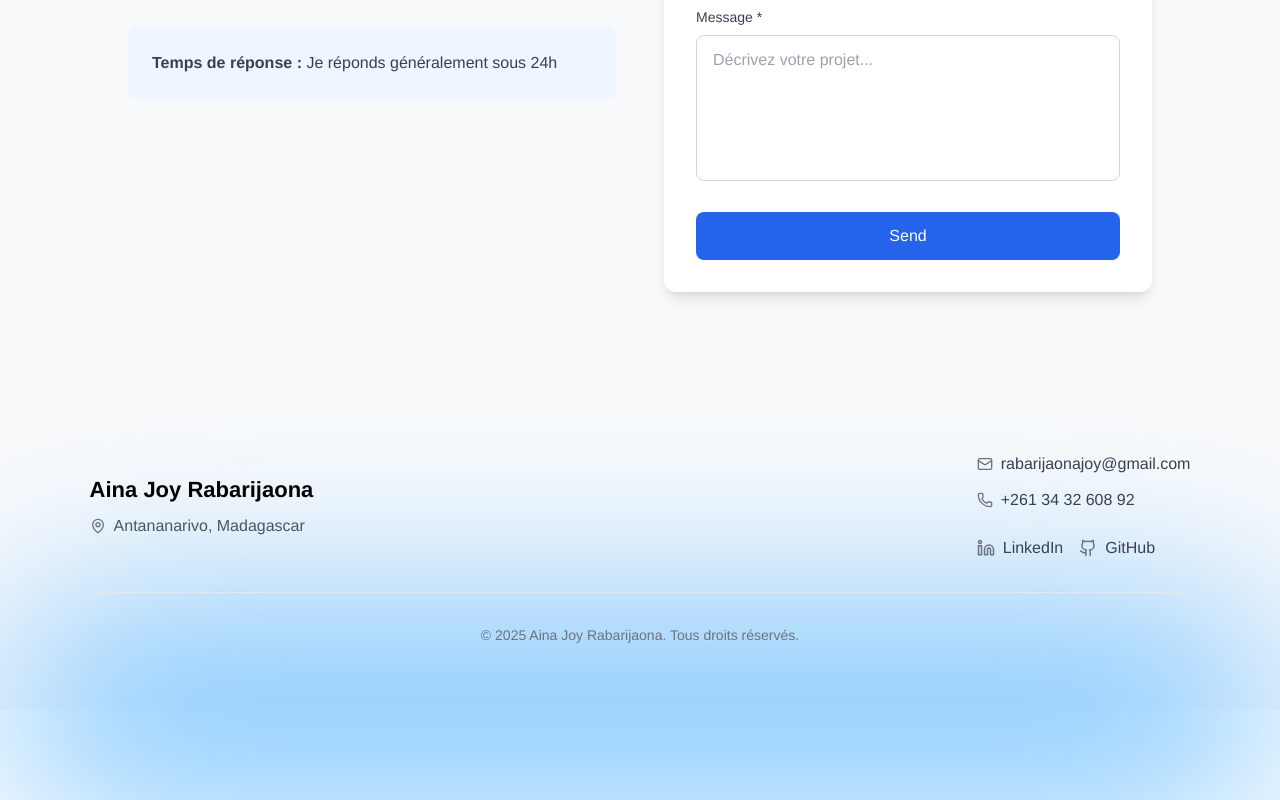
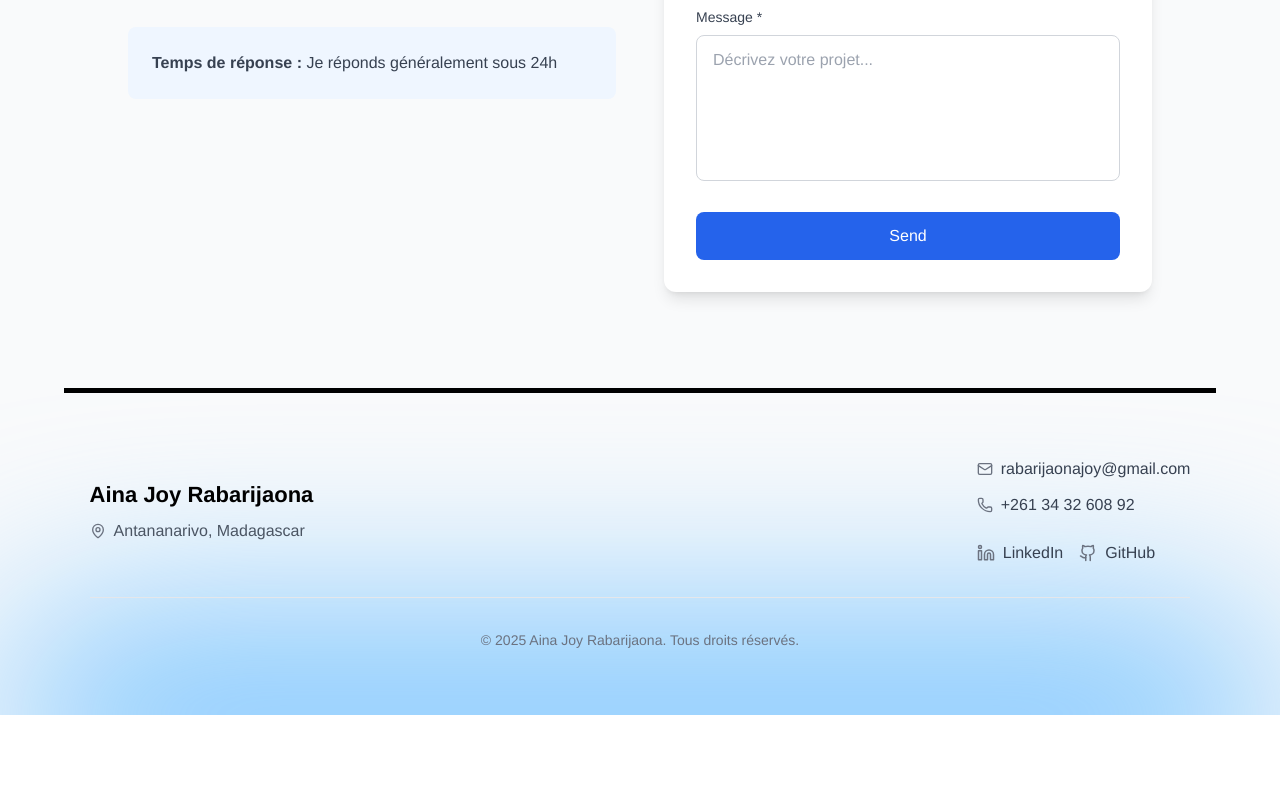
Before and after one commit to rabarijoy/portfolio, a Next.js app: page /en in a window 1280 px wide. Shown: the part 7775-8575 px from the top of the page. After the commit the page ends 8490 px from the top, so only its background shows below. Built offline with nearby package versions, Linux system fonts and the light colour scheme.

Commit message:
feat(footer): add black separator line and hide content below copyright
- Add 5px black line at top of footer with same padding as navbar
- Add overflow-hidden to hide content below copyright text
- Keep ellipse visible for blur effect
- Fix indentation in footer component

```diff
--- a/app/[locale]/page.tsx
+++ b/app/[locale]/page.tsx
@@ -11,7 +11,7 @@ import { Footer } from '@/components/Footer';
 
 export default function HomePage() {
   return (
-    <>
+    <div className="overflow-hidden">
       <Header />
       <main>
         <Hero />
@@ -24,6 +24,6 @@ export default function HomePage() {
         <Contact />
       </main>
       <Footer />
-    </>
+    </div>
   );
 }
--- a/app/layout.tsx
+++ b/app/layout.tsx
@@ -13,7 +13,7 @@ export default function RootLayout({
 }) {
   return (
     <html suppressHydrationWarning>
-      <body>{children}</body>
+      <body className="overflow-x-hidden">{children}</body>
     </html>
   );
 }
--- a/components/Footer.tsx
+++ b/components/Footer.tsx
@@ -7,14 +7,20 @@ export function Footer() {
 
   return (
     <footer className="relative bg-gray-50 font-helvetica">
+      {/* Ligne noire de séparation en haut - même padding que la navbar */}
+      <div className="px-[4vw] lg:px-[5vw]">
+        <div className="w-full h-[5px] bg-black" />
+      </div>
+
       {/* Ellipse bleue floue en bas - au-dessus du fond mais en dessous du contenu */}
       <div
         className="absolute bottom-0 left-0 w-full h-[180px] bg-blue-accent rounded-full transform translate-y-1/2 blur-[100px] will-change-[filter] pointer-events-none"
         style={{ zIndex: 1 }}
       />
 
-      {/* Contenu du footer */}
-      <div className="relative z-10 max-w-screen-2xl mx-auto px-[6vw] lg:px-[7vw] py-12 lg:py-16">
+      {/* Contenu du footer avec overflow-hidden pour masquer ce qui dépasse après le copyright */}
+      <div className="relative z-10 overflow-hidden">
+        <div className="max-w-screen-2xl mx-auto px-[6vw] lg:px-[7vw] py-12 lg:py-16">
           <div className="flex flex-col lg:flex-row justify-between items-start lg:items-center gap-8 lg:gap-12">
           {/* Colonne gauche */}
           <div className="flex flex-col gap-4">
@@ -88,12 +94,13 @@ export function Footer() {
           </div>
 
           {/* Copyright */}
-        <div className="mt-8 pt-8 border-t border-gray-200">
+          <div className="mt-8 pt-8 border-t border-gray-200" id="footer-copyright">
             <p className="font-helvetica text-[14px] text-gray-500 text-center">
               &copy; {currentYear} Aina Joy Rabarijaona. Tous droits réservés.
             </p>
           </div>
         </div>
+      </div>
     </footer>
   );
 }
```
Lines whose indentation alone changed are shown as unchanged.
